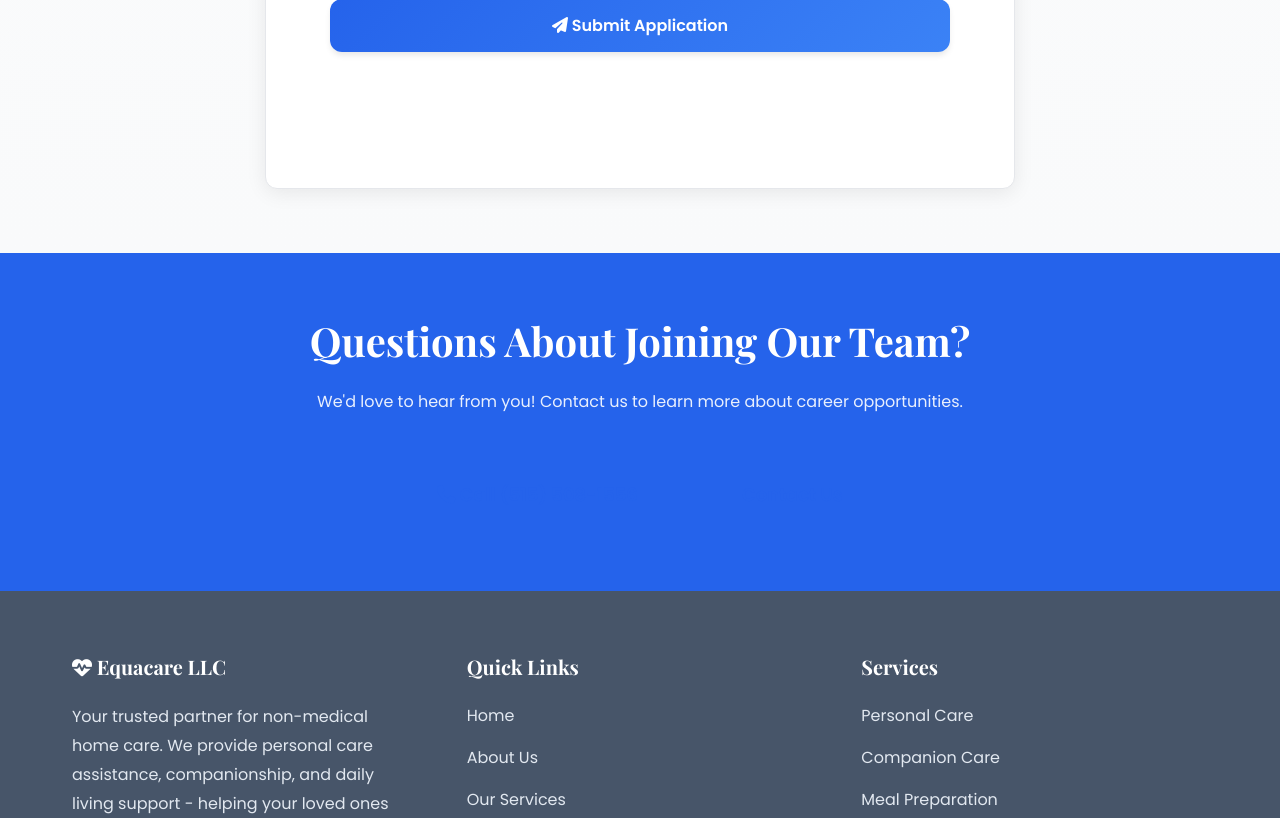
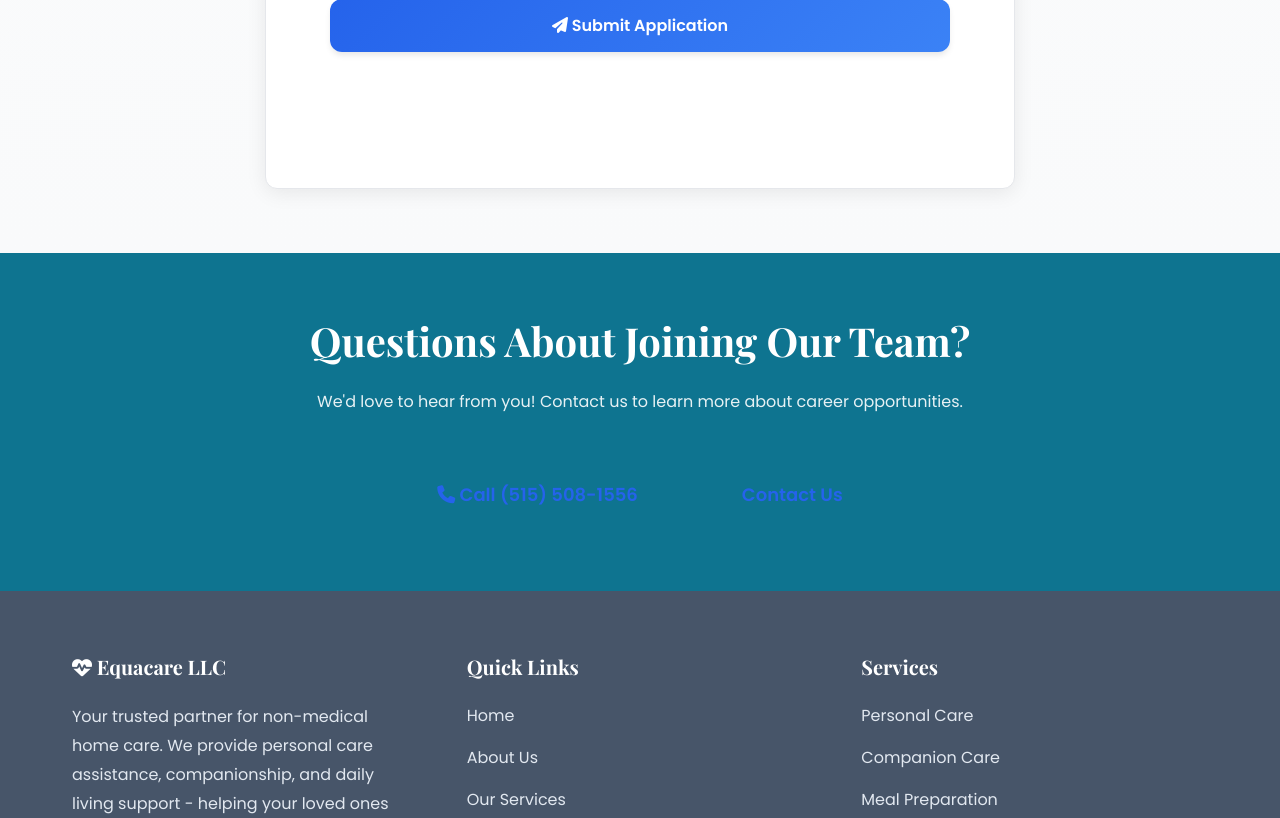
Before and after one commit to theequacare/equacare, a Django app: page /careers/ in a window 1280 px wide. Shown: the part 3265-4083 px from the top of the page. Run offline with Django 4.2, Linux system fonts and the light colour scheme; data that the repository does not hold is empty.

Commit message:
Update CTA section color to professional teal-blue for home care agency

```diff
--- a/static/css/style.css
+++ b/static/css/style.css
@@ -690,7 +690,7 @@
 
 .cta {
     padding: var(--spacing-2xl) 0;
-    background: #0d9488;
+    background: #0e7490;
     color: var(--white);
     text-align: center;
 }
@@ -2136,7 +2136,7 @@
 }
 
 .careers-cta {
-    background: var(--primary-color);
+    background: #0e7490;
     padding: var(--spacing-2xl) 0;
     text-align: center;
     color: var(--white);
```
